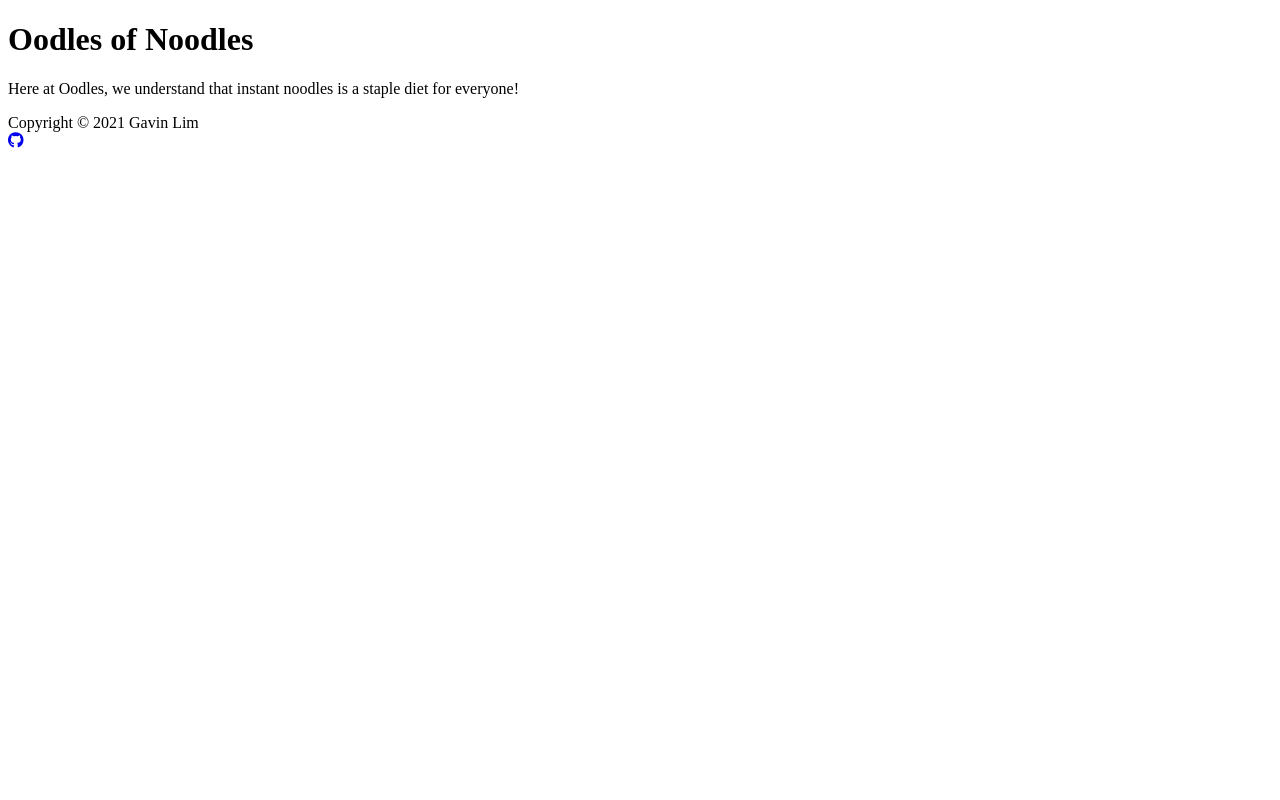
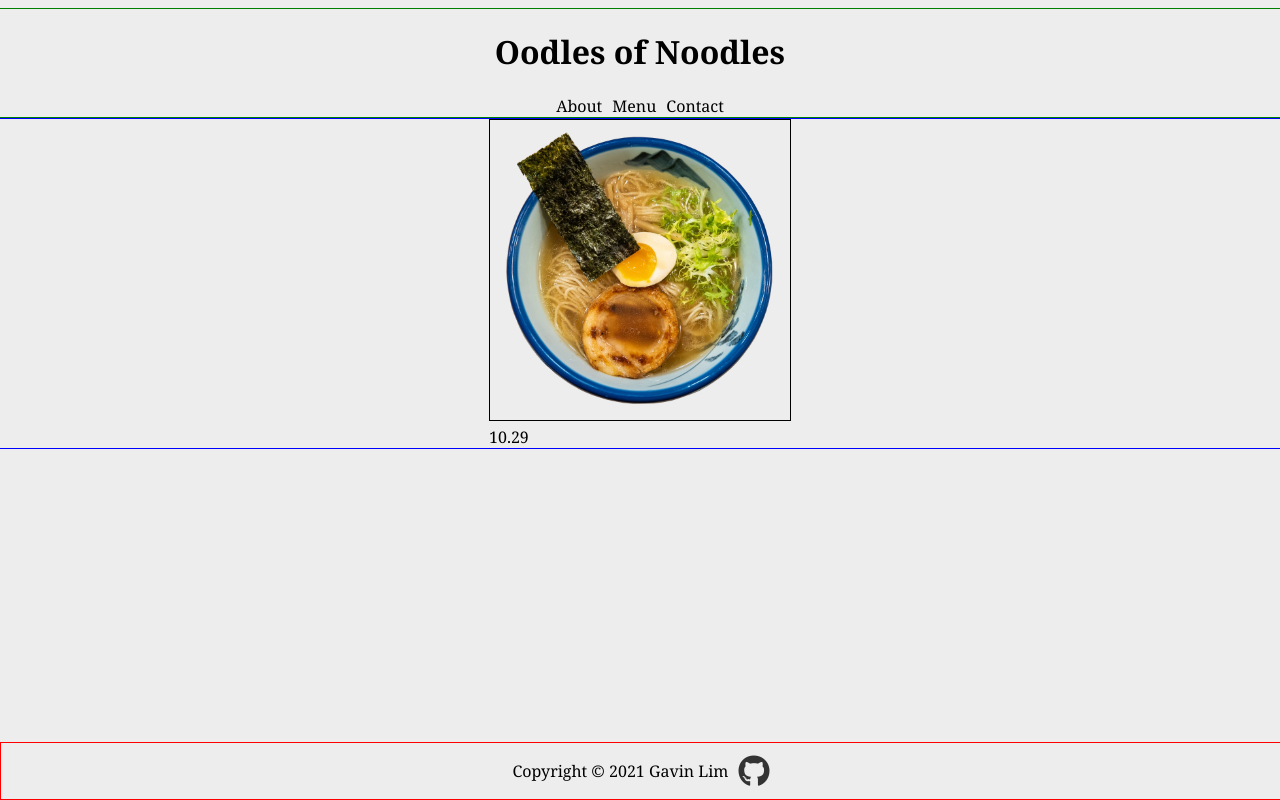
Before and after one commit to gavinslim/restaurant-page, a website built with webpack: page dist/index.html in a window 1280 px wide. Built offline with nearby package versions, Linux system fonts and the light colour scheme; files whose address does not match are found by name.

Commit message:
Add dish feature"

```diff
--- a/package.json
+++ b/package.json
@@ -17,6 +17,8 @@
   },
   "homepage": "https://github.com/gavinslim/restaurant-page#readme",
   "devDependencies": {
+    "css-loader": "^6.5.1",
+    "style-loader": "^3.3.1",
     "webpack": "^5.67.0",
     "webpack-cli": "^4.9.1"
   }
--- a/src/homepage.js
+++ b/src/homepage.js
@@ -1,3 +1,37 @@
+import Ramen from './ramen.png';
+import Taiwan from './taiwan-noodle.png';
+import Rice from './rice-noodle.png';
+
+// const dish = (name) => {
+//     this.name = name;
+//     const price;
+//     const description;
+
+//     return {name, price, description}
+// }
+
+function create_navbar() {
+    const nav = document.createElement('nav');
+    nav.setAttribute('id', 'navbar');
+
+    const about = document.createElement('a');
+    about.classList.add('link');
+    about.innerHTML = 'About';
+    nav.appendChild(about);
+
+    const menu = document.createElement('a');
+    menu.classList.add('link')
+    menu.innerHTML = 'Menu';
+    nav.appendChild(menu);
+
+    const contact = document.createElement('a');
+    contact.classList.add('link')
+    contact.innerHTML = 'Contact';
+    nav.appendChild(contact);
+
+    return nav;
+}
+
 function create_header() {
     const content = document.getElementById('content');
 
@@ -12,18 +46,73 @@ function create_header() {
     header.appendChild(title);
 
     // Add nav bar
+    const navbar = create_navbar();
+    header.appendChild(navbar);
 
-    // Add description
+    content.appendChild(header);
+    return;
+}
+
+function create_about() {
+    // About Section
     const desc = document.createElement('div');
     desc.classList.add('description');
 
     const para = document.createElement('p');
-    para.innerHTML = "Here at Oodles, we understand that instant noodles is a staple diet for everyone!";
+    para.innerHTML = "Noodle is love, noodle is life";
     desc.appendChild(para);
-    header.appendChild(desc);
+    // header.appendChild(desc);
 
-    content.appendChild(header);
-    return;
+    return desc;
+}
+
+const create_dish = (name, price) => {
+    var description = '';
+
+    const create_element = (picture) => {
+        const dish = document.createElement('div');
+        dish.classList.add('dish');
+
+        // Add image
+        const img = new Image();
+        img.src = picture;
+        img.classList.add('picture');
+        dish.appendChild(img);
+
+        // Add price
+        const cost = document.createElement('div');
+        cost.innerHTML = price;
+        dish.appendChild(cost);
+
+        return dish;
+    }
+
+    return {name, price, create_element};
+}
+
+const food = (picture) => {
+    const temp = new Image();
+    temp.src = picture;
+    temp.classList.add('picture');
+    return temp;
+}
+
+function create_menu() {
+    // Menu container
+    const menu = document.createElement('div');
+    menu.classList.add('menu');
+
+    const ramen = create_dish('Ramen', 10.29);
+    const ramen_element = ramen.create_element(Ramen);
+    menu.appendChild(ramen_element);
+
+    // const taiwan = food(Taiwan);
+    // menu.appendChild(taiwan);
+
+    // const rice = dish(Rice);
+    // menu.appendChild(rice);
+
+    return menu;
 }
 
 function create_main() {
@@ -33,8 +122,9 @@ function create_main() {
     const main = document.createElement('div');
     main.setAttribute('id', 'main');
 
-
-
+    // Menu container
+    const menu = create_menu();
+    main.appendChild(menu);
 
     content.appendChild(main);
     return;
--- /dev/null
+++ b/src/style.css
@@ -0,0 +1,71 @@
+:root {
+    --primary-dark: #333;
+    --background-grey: #ededed;
+    --primary-red: #8b0000;
+}
+
+body {
+    display: flex;
+    justify-content: center;
+    gap: 20px;
+    font-family: Georgia, serif;
+    background-color: var(--background-grey);
+}
+
+#header {
+    display: flex;
+    flex-direction: column;
+    justify-content: center;
+    align-items: center;
+    min-width: 100vw;
+    border: 1px solid green;
+}
+
+#navbar {
+    display: flex;
+    gap: 10px;
+}
+
+#main {
+    display: flex;
+    justify-content: center;
+    border: 1px solid blue;
+}
+
+.menu {
+    display: flex;
+    gap: 10px;
+}
+
+.picture {
+    width: 300px;
+    height: 300px;
+    border: 1px solid black;
+}
+
+#footer {
+    position: absolute;
+    bottom: 0;
+    left: 0;
+    width: 100%;
+    height: 40px;
+    padding-top: 8px;
+    padding-bottom: 8px;
+
+    display: flex;
+    justify-content: center;
+    align-items: center;
+    height: 40px;
+    border: 1px solid red;
+    gap: 10px;
+}
+
+.fa-github {
+    color: var(--primary-dark);
+    transition: 0.5s ease;
+    font-size: 32px;
+}
+
+.fa-github:hover {
+    transform: scale(1.2) rotate(360deg);
+}
--- a/webpack.config.js
+++ b/webpack.config.js
@@ -6,4 +6,16 @@ module.exports = {
     filename: 'main.js',
     path: path.resolve(__dirname, 'dist'),
   },
+  module: {
+      rules: [
+          {
+              test: /\.css$/i,
+              use: ['style-loader', 'css-loader'],
+          },
+          {
+            test: /\.(png|svg|jpg|jpeg|gif)$/i,
+            type: 'asset/resource',
+          },
+      ],
+  },
 };
```
Also changed, not shown: src/index.js (+6 -3 lines), dist/index.html, dist/main.js, src/ramen.png (added), src/rice-noodle.png (added), 2 other files.
